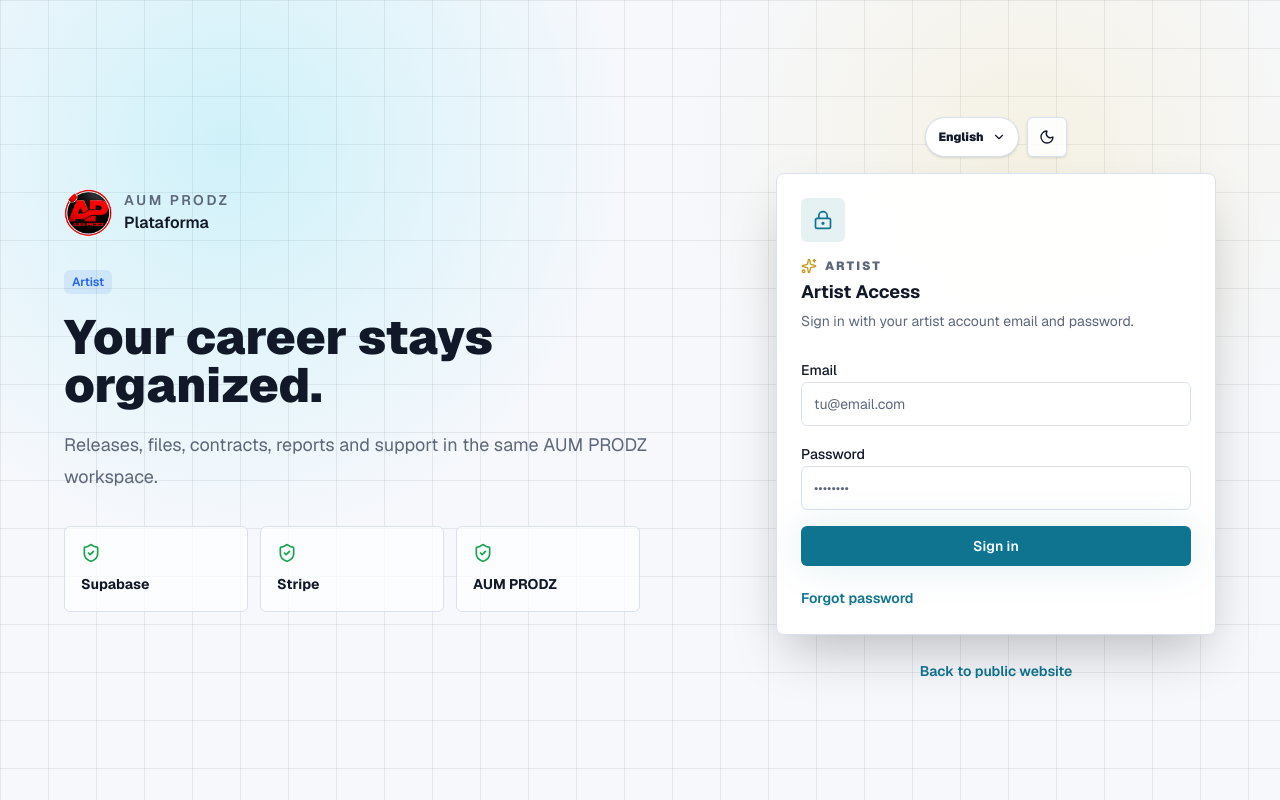
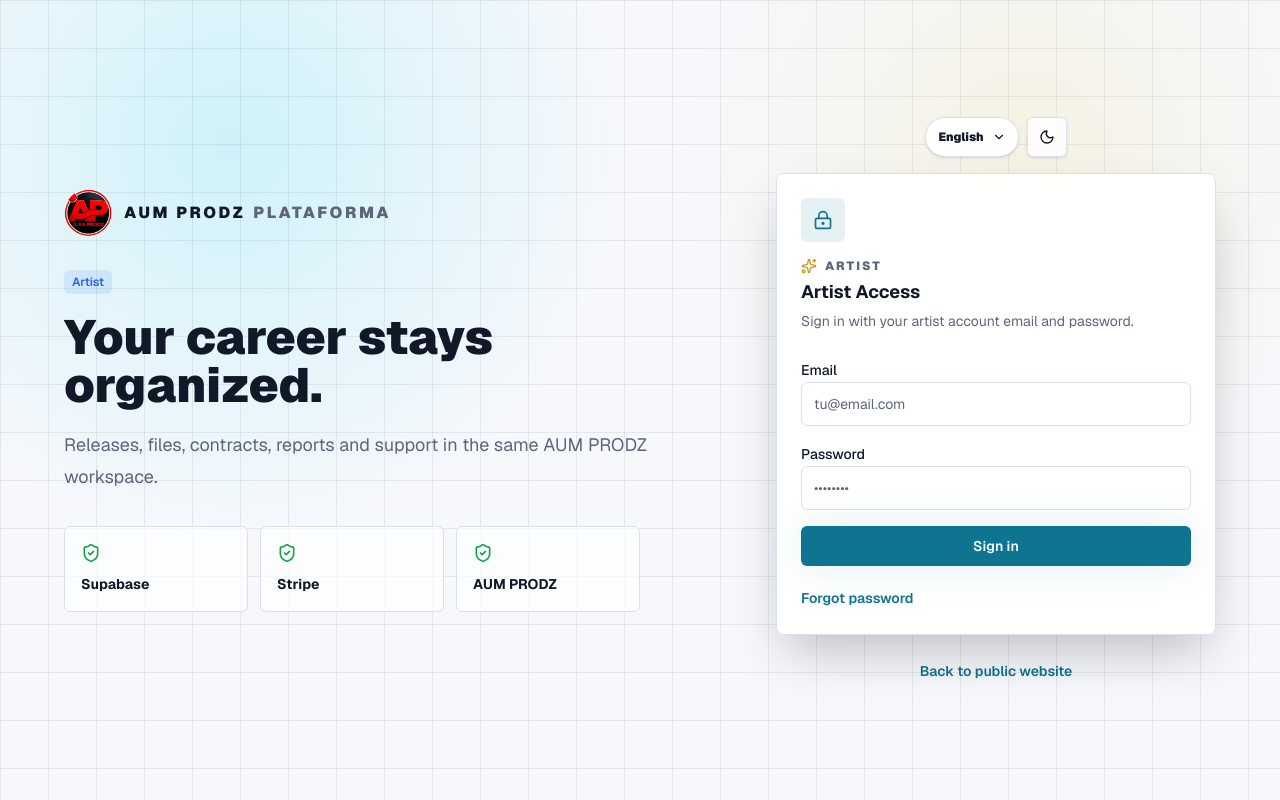
Before and after one commit to aumdevs/aumprodz, a Next.js app: page /login in a window 1280 px wide. Built offline with nearby package versions, Linux system fonts and the light colour scheme; no server answers.

Commit message:
Keep brand logo text on one line

```diff
--- a/src/components/brand/aum-prodz-logo.tsx
+++ b/src/components/brand/aum-prodz-logo.tsx
@@ -31,11 +31,9 @@
         )}
       />
       {!compact ? (
-        <span className="leading-tight">
-          <span className="block text-sm uppercase tracking-[0.18em] text-muted-foreground">
-            AUM PRODZ
-          </span>
-          <span className="block text-base text-foreground">{platformLabel}</span>
+        <span className="min-w-0 text-sm font-black uppercase tracking-[0.16em] text-foreground sm:text-base">
+          <span>AUM PRODZ</span>
+          <span className="ml-2 text-muted-foreground">{platformLabel}</span>
         </span>
       ) : null}
     </Link>
```
